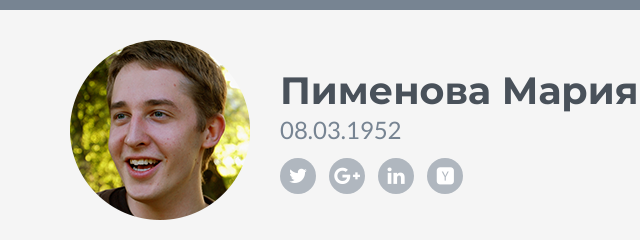
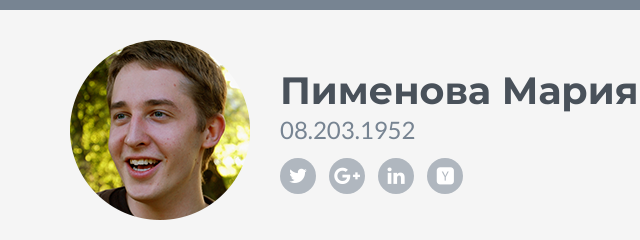
Before and after one commit to ilyayoujnng/ilyayoujnng.github.io, a plain HTML site: page index.html in a window 1280 px wide. Shown: the top 240 px of the page, 0-640 px from the left. Drawn offline with Linux system fonts and the light colour scheme; a script that the page names is missing.

Commit message:
init commit

```diff
--- a/index.html
+++ b/index.html
@@ -36,7 +36,7 @@
             <img class="profile-image img-responsive pull-left" src="assets/images/profile.png" alt="James Lee" />
             <div class="profile-content pull-left">
                 <h1 class="name">Пименова Мария Яковлевна</h1>
-                <h2 class="desc">08.03.1952</h2>
+                <h2 class="desc">08.203.1952</h2>
                 <ul class="social list-inline">
                     <li><a href="#"><i class="fa fa-twitter"></i></a></li>
                     <li><a href="#"><i class="fa fa-google-plus"></i></a></li>
```
